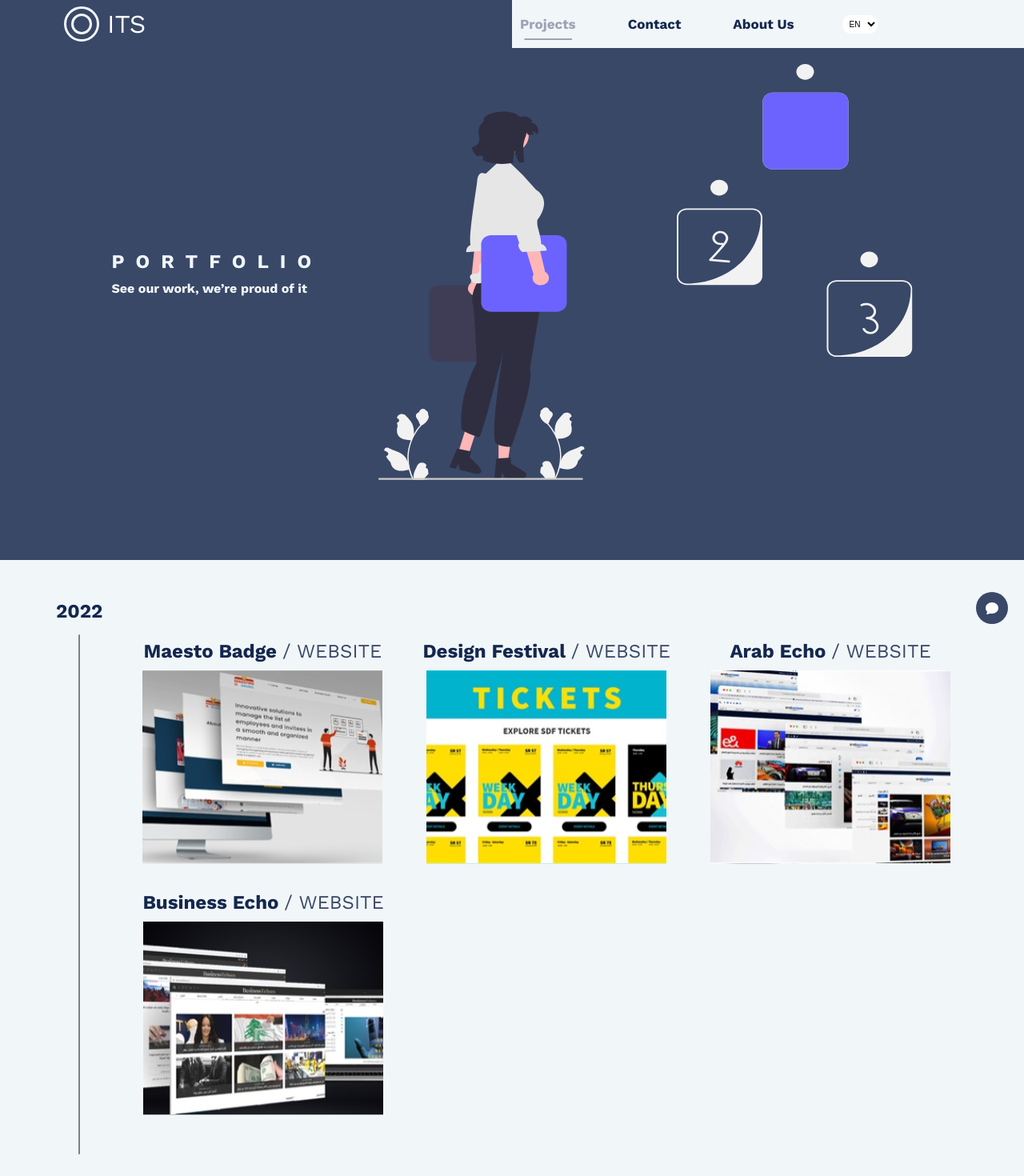
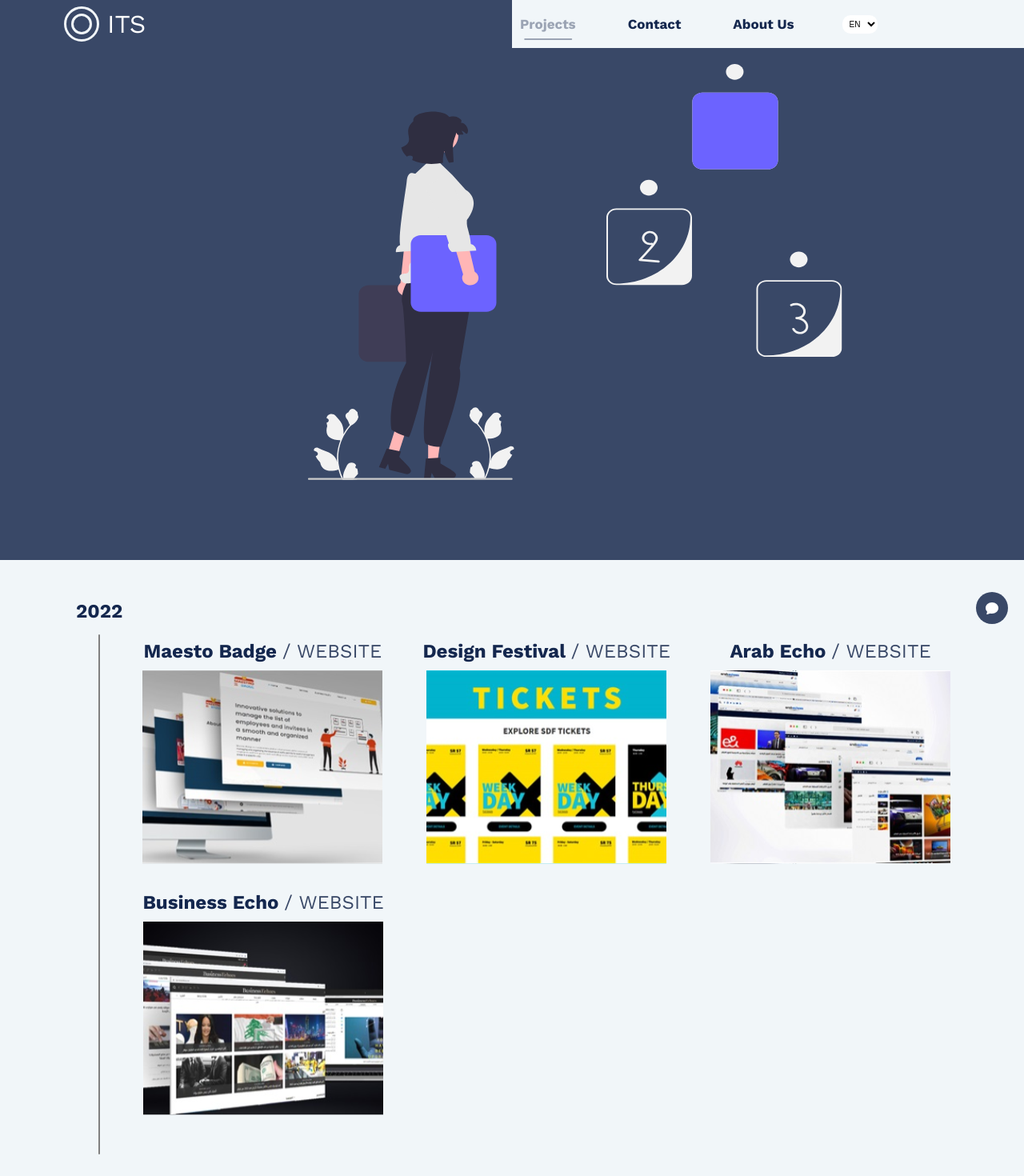
Before and after one commit to obaidabit/chatbot, a React (Create React App) app: page /project in a window 1280 px wide. Shown: the top 1470 px of the page at 80% size. Built offline with nearby package versions, Linux system fonts and the light colour scheme.

Commit message:
Add Projects Page in Arabic

```diff
--- a/public/style-rtl.css
+++ b/public/style-rtl.css
@@ -22,7 +22,10 @@
 ,.S-info .container,
 .footer .container ,
 .footer .box .line,
-.footer .box .social {
+.footer .box .social,
+.PLanding .container,
+.VProject .container .year,
+.VProject .container .projects {
     flex-direction: row-reverse;
   }
 .header .container .nav li:not(:last-child){
@@ -52,7 +55,8 @@
 .services .service .content,
 .S-info .container .content,
 .footer .logo,
-.footer .link {
+.footer .link,
+.VProject .container .projects .project h2 {
   text-align: right;
 }
 .landing .box .content h5:last-child,
@@ -109,3 +113,6 @@
 .chat .msg-box .msg-left .msg-details p{
   text-align: right;
 }
+.PLanding .container .content h2{
+  letter-spacing: 0px;
+}
--- a/src/App.js
+++ b/src/App.js
@@ -1,4 +1,4 @@
-import {BrowserRouter ,HashRouter, Routes,Route,Navigate} from "react-router-dom"
+import {BrowserRouter , Routes,Route} from "react-router-dom"
 import { useEffect, useRef, useState } from "react";
 import "./App.css";
 import Header from "./components/Header/Header";
@@ -59,7 +59,7 @@
         <Routes>
           <Route path="/" exact element = {<Home lang = {language}/>}/>
           <Route path="/about"  element = {<About/>}/>
-          <Route path="/project"  element = {<Project/>}/>
+          <Route path="/project"  element = {<Project value={translation.projects}/>}/>
           <Route path="/contact"  element = {<Contact/>}/>
           <Route path="/login"  element = {<Login/>}/>
           <Route path="/signup"  element = {<Signup/>}/>
--- a/src/components/Project/Button.js
+++ b/src/components/Project/Button.js
@@ -1,4 +1,4 @@
-function Button(){
+function Button(props){
   return(
     <>
     <style>
@@ -19,7 +19,7 @@
       }
       `}
     </style>
-      <a href="#">LET’S START A NEW PROJECT</a>
+      <a href="#">{props.text}</a>
     </>
   )
 }
--- a/src/components/Project/Project-Landing/PLanding.js
+++ b/src/components/Project/Project-Landing/PLanding.js
@@ -1,10 +1,10 @@
-function PLanding(){
+function PLanding(props){
   return(
     <div className="PLanding">
       <div className="container">
         <div className="content">
-          <h2>PORTFOLIO</h2>
-          <p>See our work, we’re proud of it</p>
+          <h2>{props.h2}</h2>
+          <p>{props.p}</p>
         </div>
         <img src ="./img/projects.svg"></img>
       </div>
--- a/src/components/Project/View-Project/VProject.css
+++ b/src/components/Project/View-Project/VProject.css
@@ -12,7 +12,7 @@
 .VProject .container .year .year1 {
   position: relative;
   color: var(--section-color);
-  margin-right: 50px;
+  margin:0px 25px;
 
 }
 .VProject .container .year .year1::after{
--- a/src/components/Project/View-Project/VProject.js
+++ b/src/components/Project/View-Project/VProject.js
@@ -8,25 +8,25 @@
           <h2 className="year1">{year}</h2>
           <div className="projects">
             <div className="project">
-              <h2>{nameProject[0]} <span>{typeProject.length > 1?typeProject[0]:typeProject}</span></h2>
+              <h2>{nameProject[0]} <span>{typeProject.length > 1?typeProject[0]:typeProject[0]}</span></h2>
               <div className="box">
               <img src={`./img/${img[0]}`}/>
               </div>
             </div>
             <div className="project">
-              <h2>{nameProject[1]} <span>{typeProject.length > 1?typeProject[1]:typeProject}</span></h2>
+              <h2>{nameProject[1]} <span>{typeProject.length > 1?typeProject[1]:typeProject[0]}</span></h2>
               <div className="box">
               <img src={`./img/${img[1]}`}/>
               </div>
             </div>
             <div className="project">
-              <h2>{nameProject[2]} <span>{typeProject.length > 1?typeProject[0]:typeProject}</span></h2>
+              <h2>{nameProject[2]} <span>{typeProject.length > 1?typeProject[0]:typeProject[0]}</span></h2>
               <div className="box">
               <img src={`./img/${img[2]}`}/>
               </div>
             </div>
             <div className="project">
-              <h2>{nameProject[3]} <span>{typeProject.length > 1?typeProject[1]:typeProject}</span></h2>
+              <h2>{nameProject[3]} <span>{typeProject.length > 1?typeProject[1]:typeProject[0]}</span></h2>
               <div className="box">
               <img src={`./img/${img[3]}`}/>
               </div>
--- a/src/translation/arabic.json
+++ b/src/translation/arabic.json
@@ -63,5 +63,12 @@
     "question": "هل أنت متأكد أنك تريد حجز موعد اليوم",
     "confirm": "الرجاء الإجابة بنعم أو لا ",
     "thank": "شكرا على الجواب"
+  },
+  "projects" :{
+    "h2": "معرض أعمالنا ",
+    "p": "انظر إلى عملنا ، نحن فخورون به",
+    "type":["\\ موقع ويب ","\\ تطبيق جوال"],
+    "button": "لنبدأ مشروعًا جديدًا"
+
   }
 }
--- a/src/translation/english.json
+++ b/src/translation/english.json
@@ -63,5 +63,12 @@
     "question": "Are you sure you want to book an appointment today",
     "confirm": "Please answer with Yes or No ",
     "thank": "thanks for answer"
+  },
+  "projects" :{
+    "h2": "PORTFOLIO",
+    "p": "See our work, we’re proud of it",
+    "type":["\\ WEBSITE","\\ APP"],
+    "button": "LET’S START A NEW PROJECT"
+
   }
 }
```
